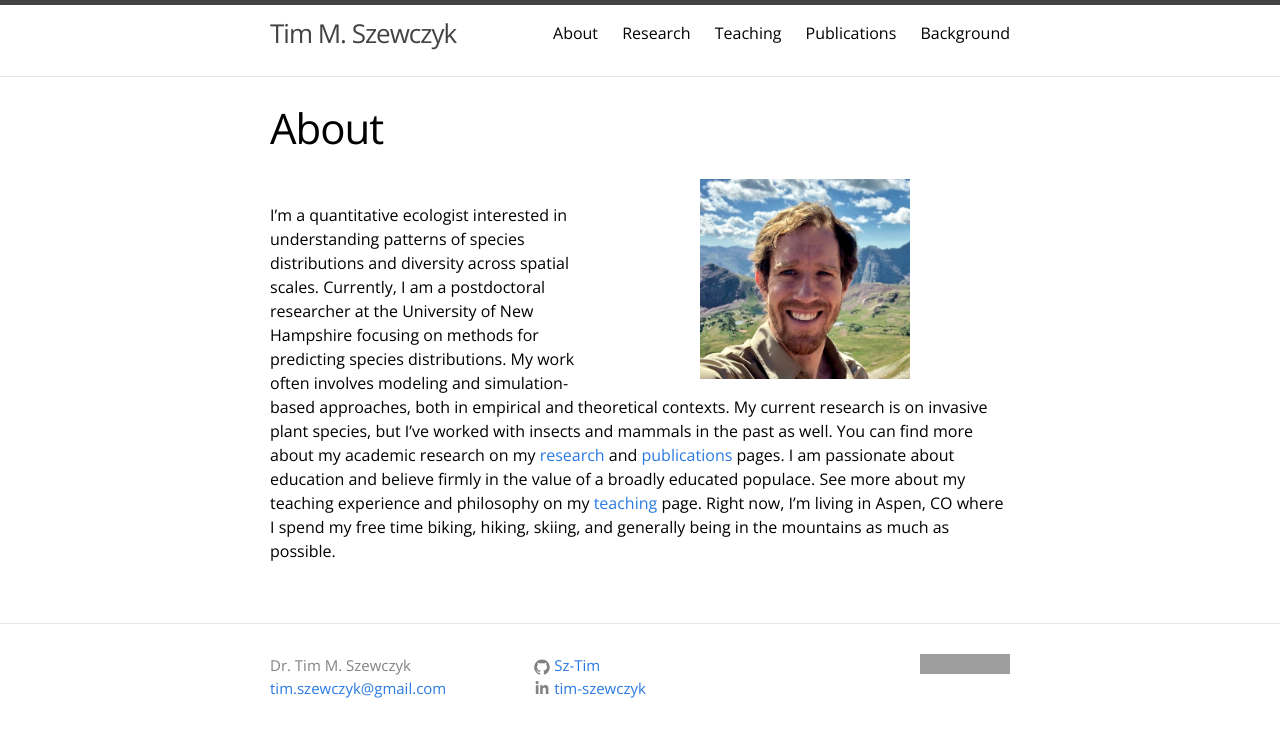
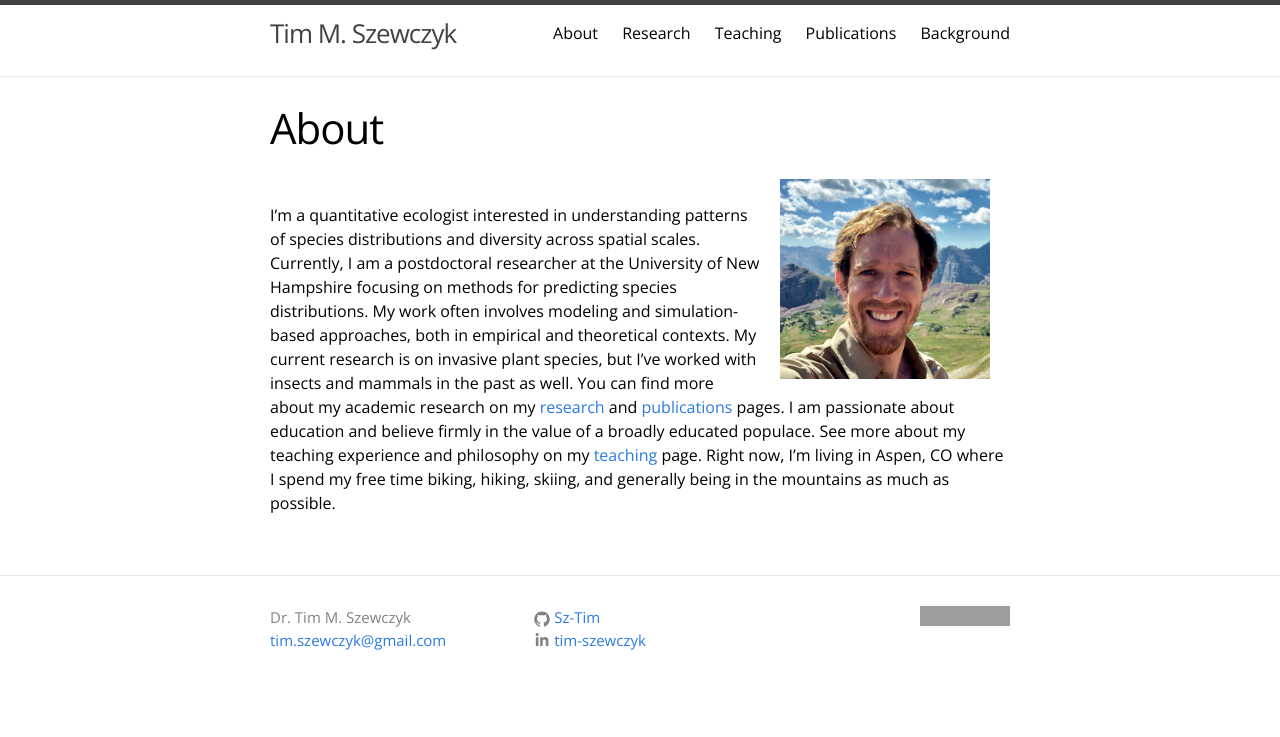
Before and after one commit to Sz-Tim/Sz-Tim.github.io, a Jekyll site: the page built from about.md, in a window 1280 px wide. Shown: the top 737 px of the page. Built offline with Jekyll 4.4.1, drawn with Linux system fonts in a browser that asks for light colours; grey boxes are pictures that could not be loaded.

Commit message:
adjusting padding

```diff
--- a/about.md
+++ b/about.md
@@ -5,5 +5,5 @@ permalink: /about/
 weight: 1
 ---
 
-<img align="right" width="210" height="200" style="margin: 0px 100px" src="{{ site.url }}/assets/headshot_2.jpg">
+<img align="right" width="210" height="200" style="margin: 0px 20px" src="{{ site.url }}/assets/headshot_2.jpg">
 I'm a quantitative ecologist interested in understanding patterns of species distributions and diversity across spatial scales. Currently, I am a postdoctoral researcher at the University of New Hampshire focusing on methods for predicting species distributions. My work often involves modeling and simulation-based approaches, both in empirical and theoretical contexts. My current research is on invasive plant species, but I've worked with insects and mammals in the past as well. You can find more about my academic research on my [research](research.md) and [publications](publications.md) pages. I am passionate about education and believe firmly in the value of a broadly educated populace. See more about my teaching experience and philosophy on my [teaching](teaching.md) page. Right now, I'm living in Aspen, CO where I spend my free time biking, hiking, skiing, and generally being in the mountains as much as possible.
```
